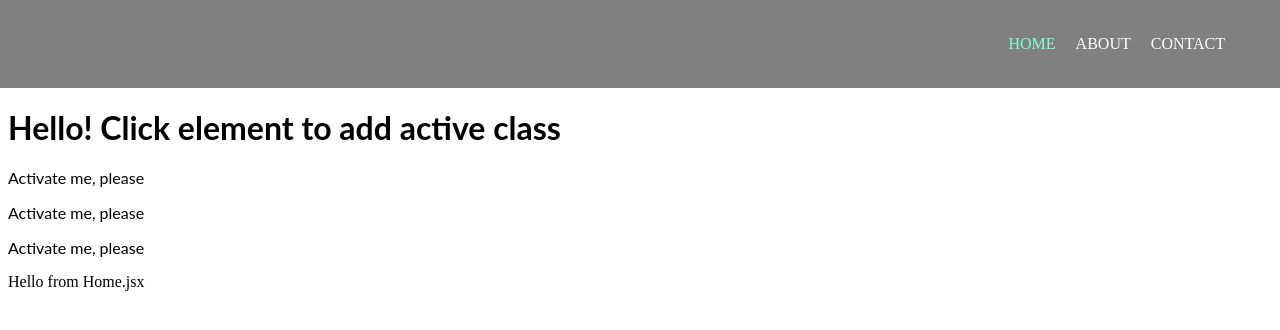
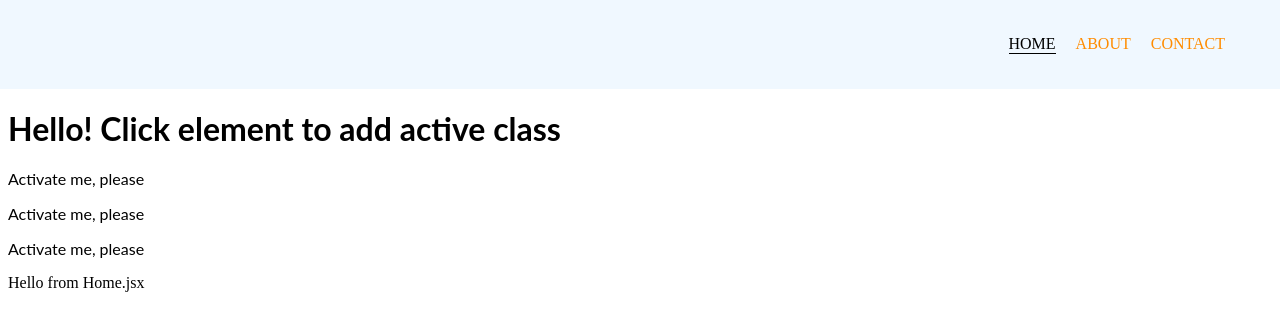
Before and after one commit to artuone83/react-activeclass, a React (Create React App) app: page / in a window 1280 px wide. Shown: the top 330 px of the page. Built offline with nearby package versions, Linux system fonts and the light colour scheme.

Commit message:
active class for nav option, rename variable for get data-name

```diff
--- a/components/Navigation.jsx
+++ b/components/Navigation.jsx
@@ -1,4 +1,4 @@
-import React from 'react';
+import React, { forwardRef } from 'react';
 
 const style = {
   nav: {
@@ -6,9 +6,9 @@ const style = {
     top: 0,
     right: 0,
     left: 0,
-    backgroundColor: 'grey',
+    backgroundColor: 'AliceBlue',
     padding: '35px',
-    color: 'white'
+    color: 'DarkOrange'
   },
   list: {
     margin: 0,
@@ -20,25 +20,37 @@ const style = {
     listStyleType: 'none',
     marginRight: '20px',
     textTransform: 'uppercase',
-    cursor: 'pointer'
+    cursor: 'pointer',
   }
 };
 
-const Navigation = React.forwardRef(({currentOption, handleNavOptionClick}, ref)=> {
+const activeStyle = {
+  ...style.listItem,
+  color: 'black',
+  borderBottom: '1px solid'
+}
+
+const Navigation = forwardRef(({currentOption, handleNavOptionClick}, ref) => {
   return <nav
     ref={ref}
     style={style.nav}>
     <ul style={style.list}>
       <li
-        style={currentOption === 'home' ? {...style.listItem, color: 'aquamarine'} : style.listItem}
+        style={currentOption === 'home'
+          ? activeStyle
+          : style.listItem}
         data-name="home"
         onClick={handleNavOptionClick}>Home</li>
       <li
-        style={currentOption === 'about' ? {...style.listItem, color: 'aquamarine'} : style.listItem}
+        style={currentOption === 'about'
+          ? activeStyle
+          : style.listItem}
         data-name="about"
         onClick={handleNavOptionClick}>About</li>
       <li
-        style={currentOption === 'contact' ? {...style.listItem, color: 'aquamarine'} : style.listItem}
+        style={currentOption === 'contact'
+          ? activeStyle
+          : style.listItem}
         data-name="contact"
         onClick={handleNavOptionClick}>Contact</li>
     </ul>
--- a/index.js
+++ b/index.js
@@ -60,8 +60,8 @@ const App = () => {
   };
 
   const handleNavOptionClick = event => {
-    const getName = event.target.getAttribute("data-name");
-    setActiveNavOption(getName);
+    const navOptionName = event.target.getAttribute("data-name");
+    setActiveNavOption(navOptionName);
   };
 
   return (
```
